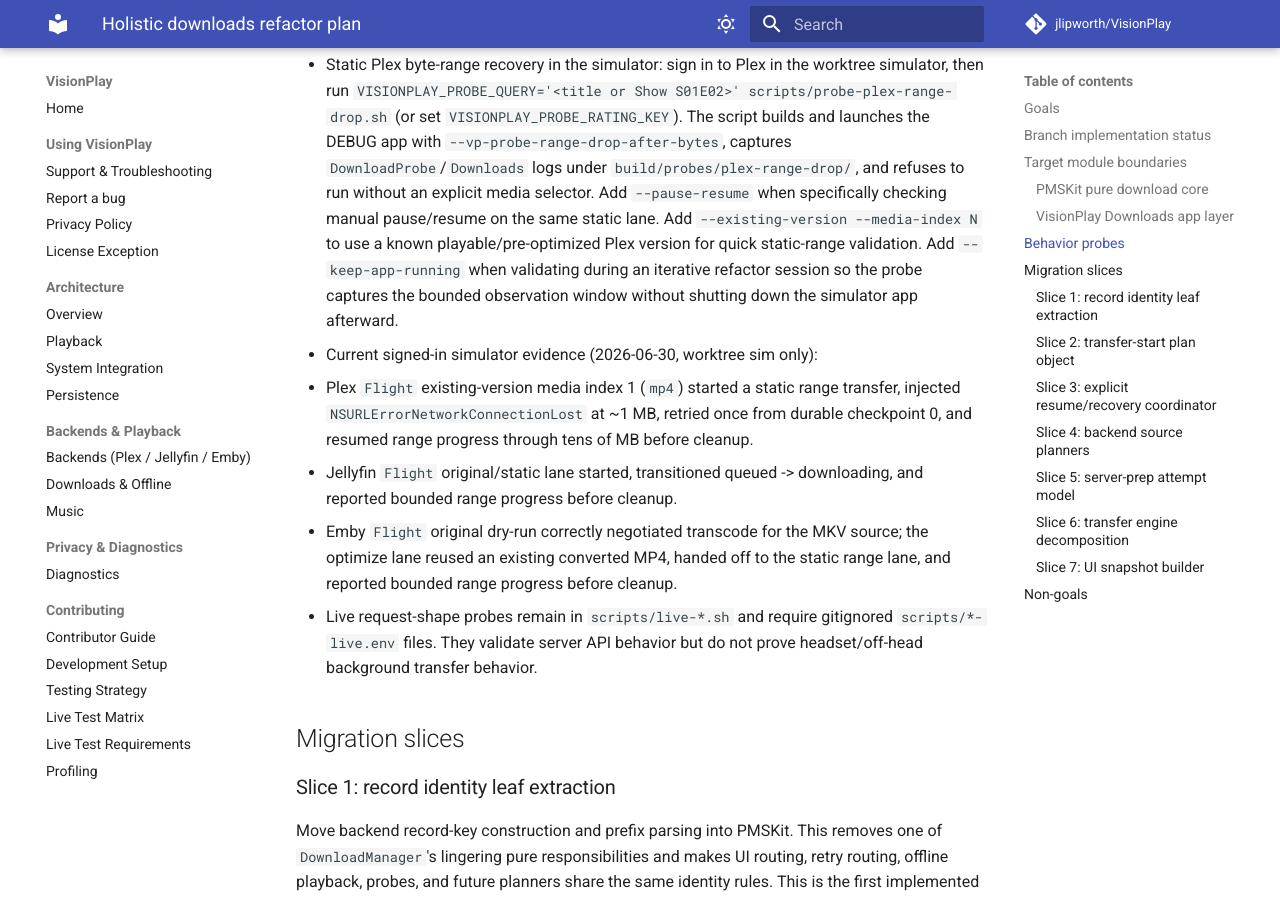
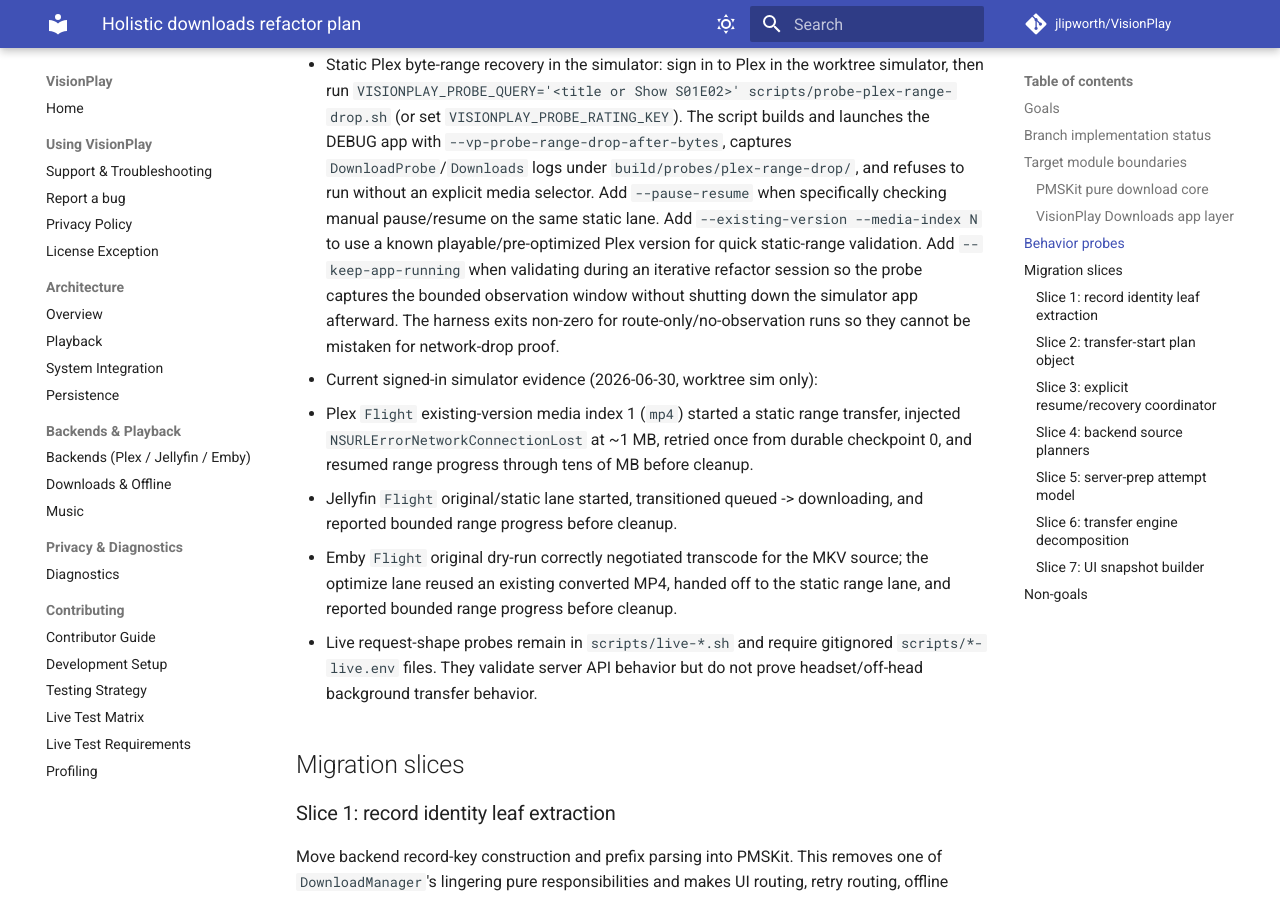
Before and after one commit to jlipworth/Labstream, an MkDocs documentation site: the page built from docs/DOWNLOADS-HOLISTIC-REFACTOR-PLAN.md, in a window 1280 px wide and 900 px high, scrolled down 10709 px. Built offline with MkDocs 1.6.1 and Material for MkDocs 9.7.7, drawn with Linux system fonts in a browser that asks for light colours; comment, search, counter and statistics services are not loaded.

Commit message:
Fail inconclusive range-drop probes

```diff
--- a/docs/DOWNLOADS-HOLISTIC-REFACTOR-PLAN.md
+++ b/docs/DOWNLOADS-HOLISTIC-REFACTOR-PLAN.md
@@ -390,7 +390,8 @@
   manual pause/resume on the same static lane. Add `--existing-version --media-index N`
   to use a known playable/pre-optimized Plex version for quick static-range validation. Add
   `--keep-app-running` when validating during an iterative refactor session so the probe captures
-  the bounded observation window without shutting down the simulator app afterward.
+  the bounded observation window without shutting down the simulator app afterward. The harness exits
+  non-zero for route-only/no-observation runs so they cannot be mistaken for network-drop proof.
 - Current signed-in simulator evidence (2026-06-30, worktree sim only):
   - Plex `Flight` existing-version media index 1 (`mp4`) started a static range transfer,
     injected `NSURLErrorNetworkConnectionLost` at ~1 MB, retried once from durable checkpoint
```
Also changed, not shown: scripts/README.md (+1 -1 lines), 1 other file.
